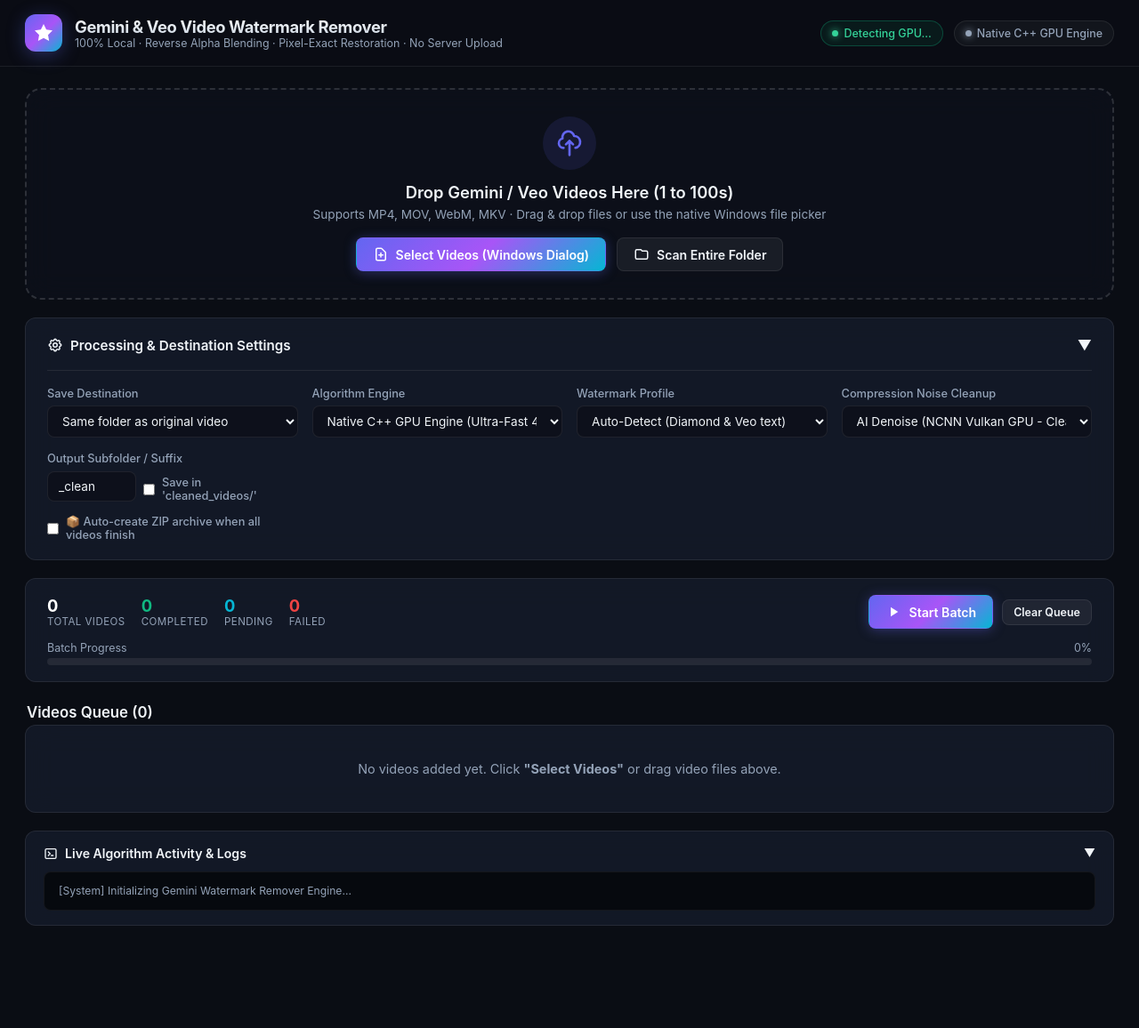
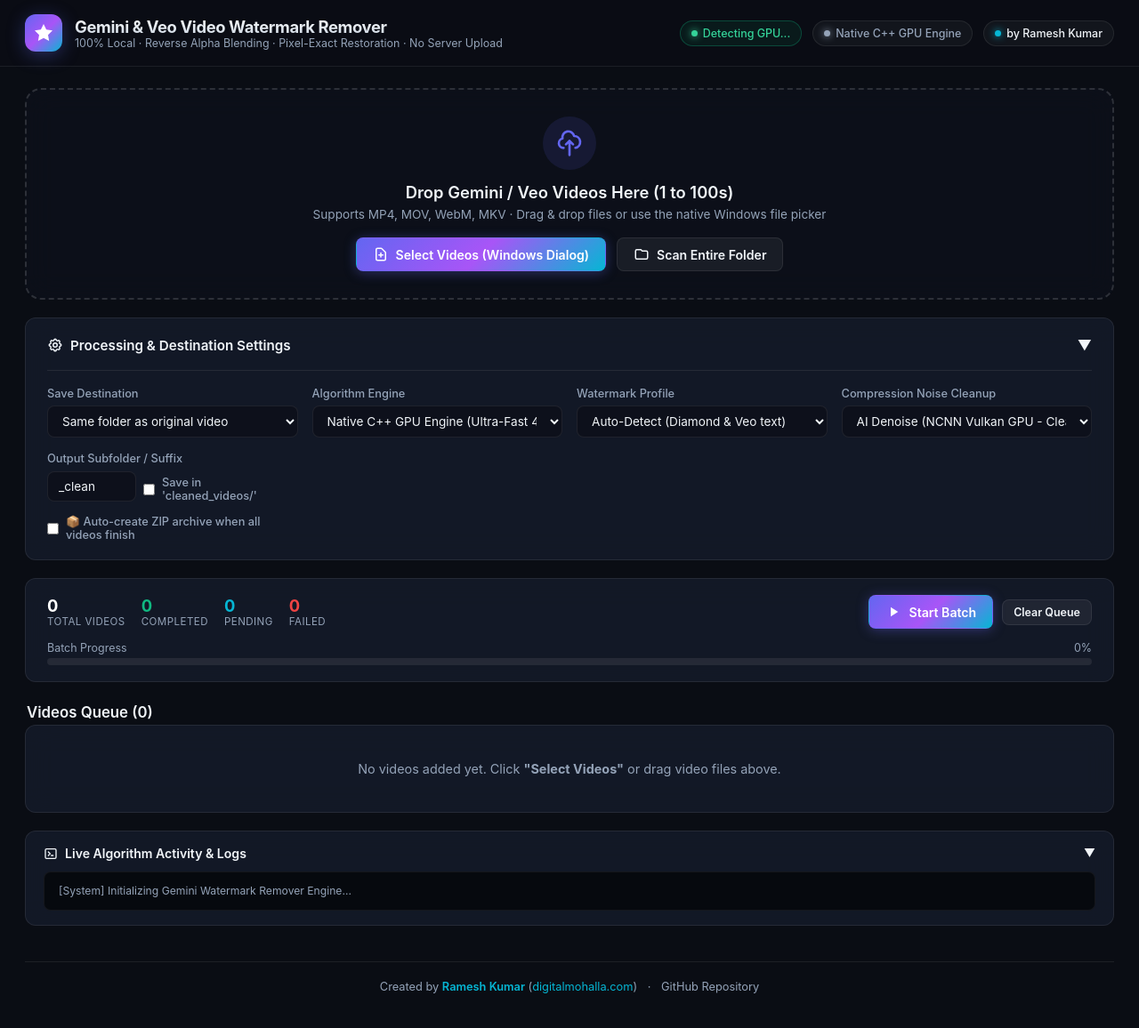
Before and after one commit to digitalmohalla/gemini-video-watermark-remover, a plain HTML site: page ui/index.html in a window 1280 px wide. Shown: the whole page at 89% size. Before the commit the page ends 1065 px from the top, so only its background shows below. Drawn offline with Linux system fonts and the light colour scheme; no server answers.

Commit message:
Update creator attribution: Ramesh Kumar (digitalmohalla.com) in License, README, and UI

```diff
--- a/ui/index.html
+++ b/ui/index.html
@@ -31,6 +31,10 @@
         <span class="chip-dot"></span>
         <span>Native C++ GPU Engine</span>
       </div>
+      <a href="https://digitalmohalla.com" target="_blank" class="chip" style="text-decoration: none; color: inherit;" title="Visit digitalmohalla.com">
+        <span class="chip-dot" style="background-color: var(--accent-cyan); box-shadow: 0 0 8px var(--accent-cyan);"></span>
+        <span>by Ramesh Kumar</span>
+      </a>
     </div>
   </header>
 
@@ -248,6 +252,13 @@
       </div>
     </div>
 
+    <!-- Creator Footer -->
+    <footer style="text-align: center; padding: 20px 0; font-size: 0.8rem; color: var(--text-muted); border-top: 1px solid var(--border-color); margin-top: 20px;">
+      <span>Created by <a href="https://digitalmohalla.com" target="_blank" style="color: var(--accent-cyan); text-decoration: none; font-weight: 600;">Ramesh Kumar</a> (<a href="https://digitalmohalla.com" target="_blank" style="color: var(--accent-cyan); text-decoration: none;">digitalmohalla.com</a>)</span>
+      <span style="margin: 0 8px;">·</span>
+      <a href="https://github.com/digitalmohalla/gemini-video-watermark-remover" target="_blank" style="color: var(--text-muted); text-decoration: none;">GitHub Repository</a>
+    </footer>
+
   </div>
 
   <script src="js/app.js"></script>
```
Also changed, not shown: 2 other files.
